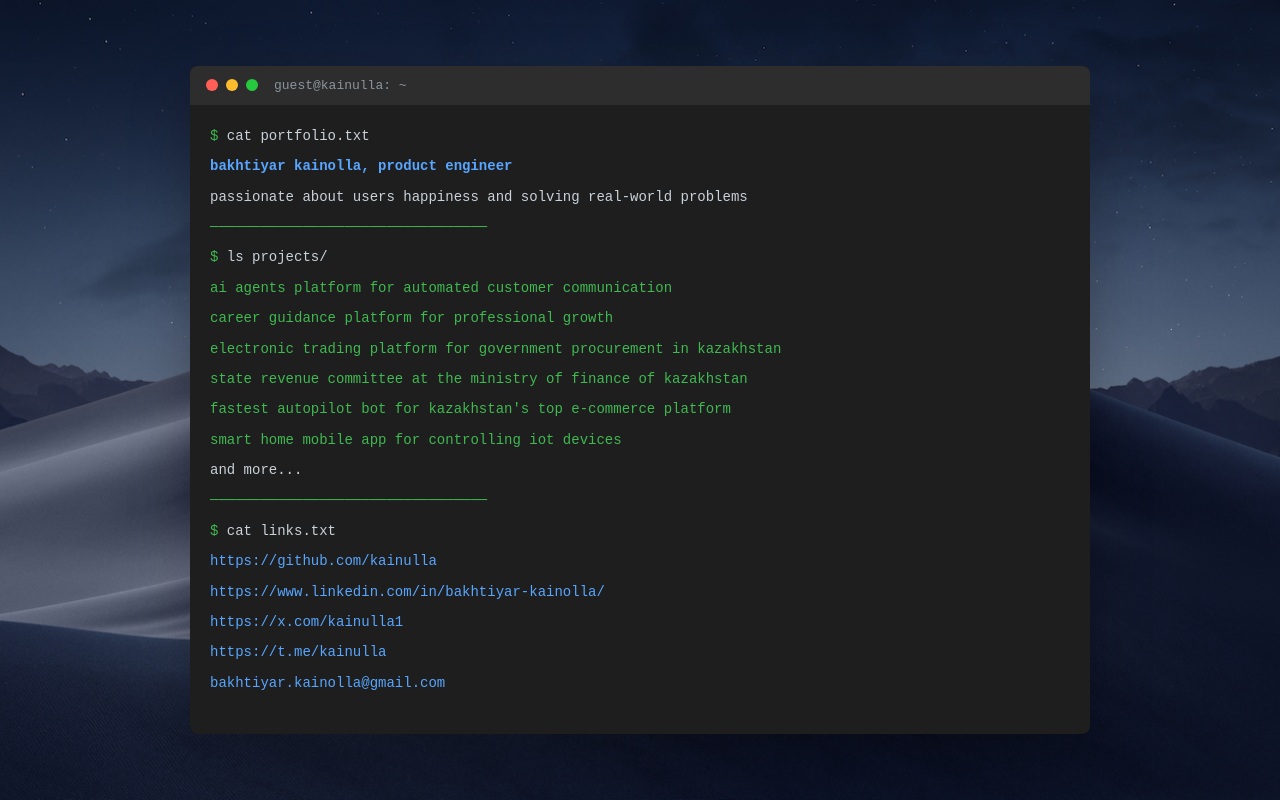
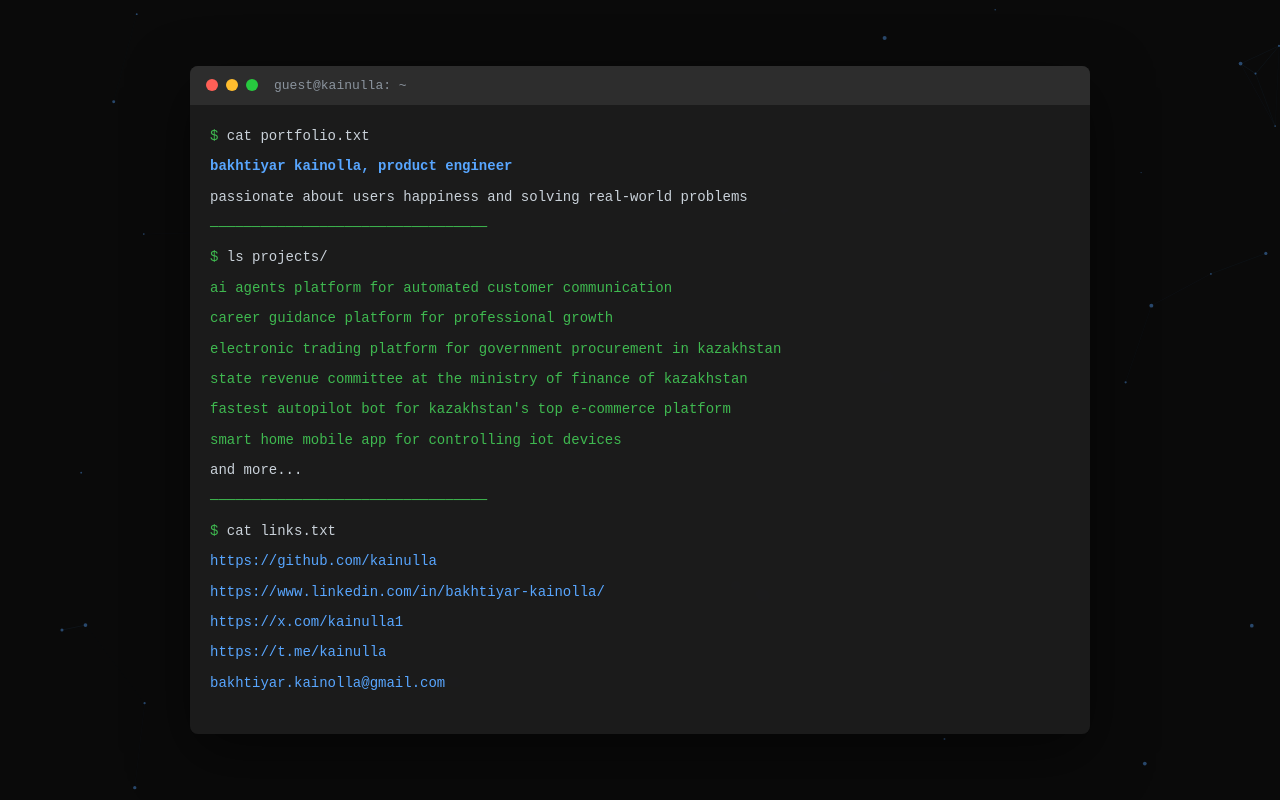
Before and after one commit to knull-a/me, a plain HTML site: page index.html in a window 1280 px wide. Drawn offline with Linux system fonts and the light colour scheme.

Commit message:
feat: use canvas on bg instead of img

```diff
--- a/index.html
+++ b/index.html
@@ -8,6 +8,7 @@
     <link rel="stylesheet" href="style.css">
 </head>
 <body>
+    <canvas id="bg-canvas"></canvas>
     <div class="terminal">
         <div class="terminal-header">
             <div class="buttons">
--- a/script.js
+++ b/script.js
@@ -86,15 +86,81 @@ function displayPortfolio() {
     });
 }
 
-// Preload background image
-function preloadBackground() {
-    const img = new Image();
-    img.onload = () => {
-        document.body.classList.add('bg-loaded');
-    };
-    img.src = 'img/bg.png';
+// Animated particle background
+function initBackground() {
+    const canvas = document.getElementById('bg-canvas');
+    const ctx = canvas.getContext('2d');
+    let particles = [];
+    const PARTICLE_COUNT = 60;
+    const CONNECT_DIST = 120;
+    const SPEED = 0.3;
+
+    function resize() {
+        canvas.width = window.innerWidth;
+        canvas.height = window.innerHeight;
+    }
+
+    function createParticles() {
+        particles = [];
+        for (let i = 0; i < PARTICLE_COUNT; i++) {
+            particles.push({
+                x: Math.random() * canvas.width,
+                y: Math.random() * canvas.height,
+                vx: (Math.random() - 0.5) * SPEED,
+                vy: (Math.random() - 0.5) * SPEED,
+                r: Math.random() * 1.5 + 0.5,
+            });
+        }
+    }
+
+    function draw() {
+        ctx.clearRect(0, 0, canvas.width, canvas.height);
+
+        // draw connections
+        for (let i = 0; i < particles.length; i++) {
+            for (let j = i + 1; j < particles.length; j++) {
+                const dx = particles[i].x - particles[j].x;
+                const dy = particles[i].y - particles[j].y;
+                const dist = Math.sqrt(dx * dx + dy * dy);
+                if (dist < CONNECT_DIST) {
+                    const alpha = (1 - dist / CONNECT_DIST) * 0.15;
+                    ctx.strokeStyle = `rgba(88, 166, 255, ${alpha})`;
+                    ctx.lineWidth = 0.5;
+                    ctx.beginPath();
+                    ctx.moveTo(particles[i].x, particles[i].y);
+                    ctx.lineTo(particles[j].x, particles[j].y);
+                    ctx.stroke();
+                }
+            }
+        }
+
+        // draw particles
+        for (const p of particles) {
+            p.x += p.vx;
+            p.y += p.vy;
+
+            if (p.x < 0 || p.x > canvas.width) p.vx *= -1;
+            if (p.y < 0 || p.y > canvas.height) p.vy *= -1;
+
+            ctx.fillStyle = 'rgba(88, 166, 255, 0.4)';
+            ctx.beginPath();
+            ctx.arc(p.x, p.y, p.r, 0, Math.PI * 2);
+            ctx.fill();
+        }
+
+        requestAnimationFrame(draw);
+    }
+
+    resize();
+    createParticles();
+    draw();
+
+    window.addEventListener('resize', () => {
+        resize();
+        createParticles();
+    });
 }
 
 // Initialize on load
 displayPortfolio();
-preloadBackground();
+initBackground();
--- a/style.css
+++ b/style.css
@@ -6,29 +6,34 @@
 
 body {
     font-family: 'Courier New', Courier, monospace;
-    background: #000000;
+    background: #0a0a0a;
     display: flex;
     justify-content: center;
     align-items: center;
     min-height: 100vh;
     padding: 20px;
-    transition: background-image 0.3s ease-in;
+    overflow: hidden;
 }
 
-body.bg-loaded {
-    background-image: url('img/bg.png');
-    background-size: cover;
-    background-position: center;
-    background-attachment: fixed;
+#bg-canvas {
+    position: fixed;
+    top: 0;
+    left: 0;
+    width: 100%;
+    height: 100%;
+    z-index: 0;
 }
 
 .terminal {
+    position: relative;
+    z-index: 1;
     width: 100%;
     max-width: 900px;
-    background: #1e1e1e;
+    background: rgba(30, 30, 30, 0.92);
     border-radius: 8px;
-    box-shadow: 0 20px 60px rgba(0, 0, 0, 0.3);
+    box-shadow: 0 20px 60px rgba(0, 0, 0, 0.5);
     overflow: hidden;
+    backdrop-filter: blur(8px);
 }
 
 .terminal-header {
```
Also changed, not shown: img/bg.png (deleted).
